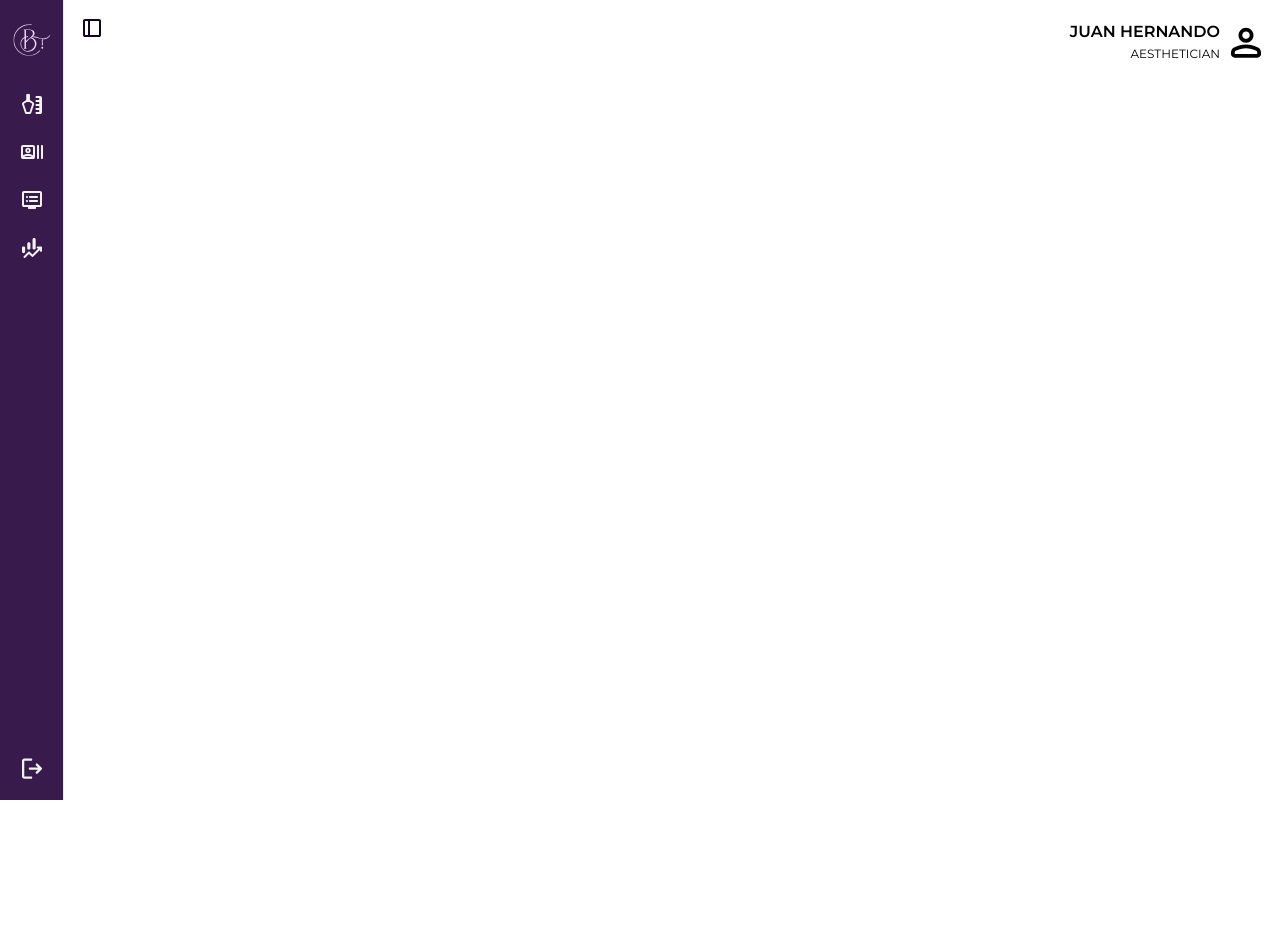
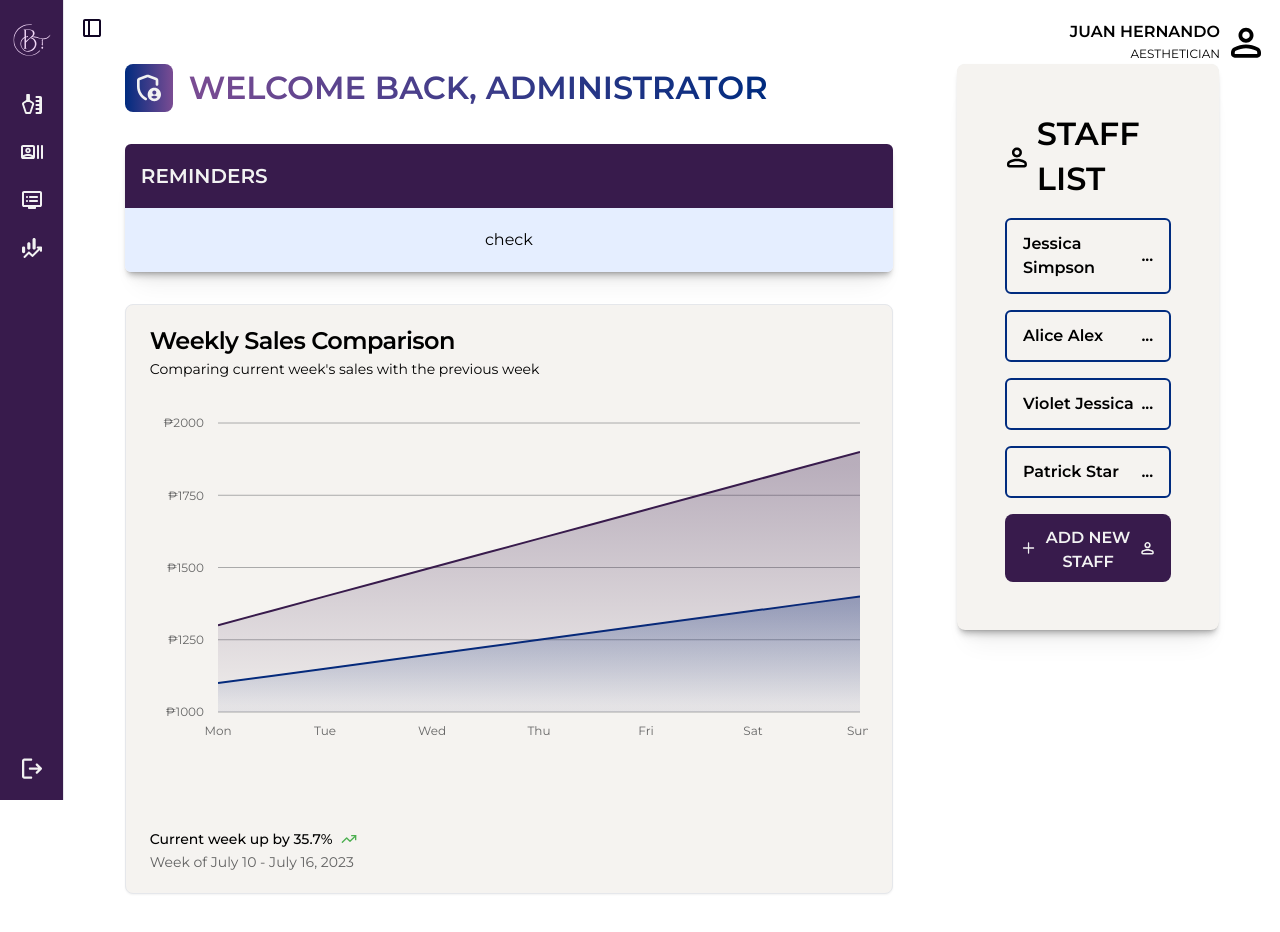
Before and after one commit to SoftwareEnginneringBeautox/testRepository, a React (Vite) app in the folder client/: page /AdminDashboard in a window 1280 px wide. Shown: the top 932 px of the page. Before the commit the page ends 800 px from the top, so only its background shows below. Built offline with nearby package versions, Linux system fonts and the light colour scheme.

Commit message:
Added AdminDashboard

```diff
--- a/client/src/App.jsx
+++ b/client/src/App.jsx
@@ -39,6 +39,7 @@ import ChevronDownIcon from "./assets/icons/ChevronDownIcon";
 import { BrowserRouter, Routes, Route } from "react-router-dom";
 import Login from "./pages/Login";
 import Fin from "./pages/FinancialOverview";
+import AdministratorDashboard from "./pages/AdminDashboard";
 
 function App() {
   const [currentDate, setCurrentDate] = useState(new Date());
@@ -122,6 +123,7 @@ function App() {
         <Routes>
           <Route index element={<Login />} />
           <Route path="/Financial" element={<Fin />} />
+          <Route path="/AdminDashboard" element={<AdministratorDashboard />} />
         </Routes>
       </BrowserRouter>
     </div>
--- a/client/src/pages/AdminDashboard.jsx
+++ b/client/src/pages/AdminDashboard.jsx
@@ -8,7 +8,7 @@ import PlusIcon from "../assets/icons/PlusIcon";
 
 import UserIcon from "../assets/icons/UserIcon";
 
-import UserAdminIcon from "./assets/icons/UserAdminIcon";
+import UserAdminIcon from "../assets/icons/UserAdminIcon";
 
 import {
   AlertContainer,
@@ -16,7 +16,7 @@ import {
   AlertTitle,
   CloseAlert
 } from "@/components/ui/Alert";
-import InformationIcon from "./assets/icons/InformationIcon";
+import InformationIcon from "../assets/icons/InformationIcon";
 
 function AdministratorDashboard() {
   const [displayAlert, setDisplayAlert] = useState(false);
```
Also changed, not shown: client/src/pages/AdministratorServices.jsx (+14 -14 lines).
